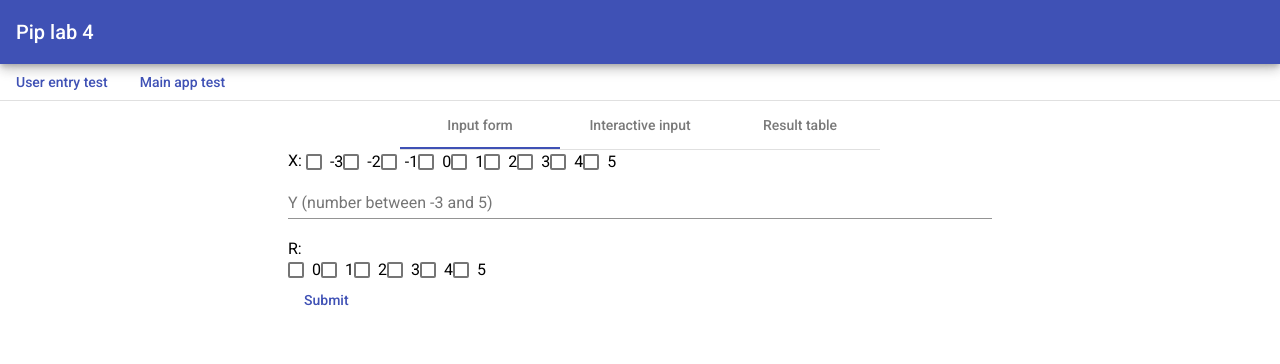
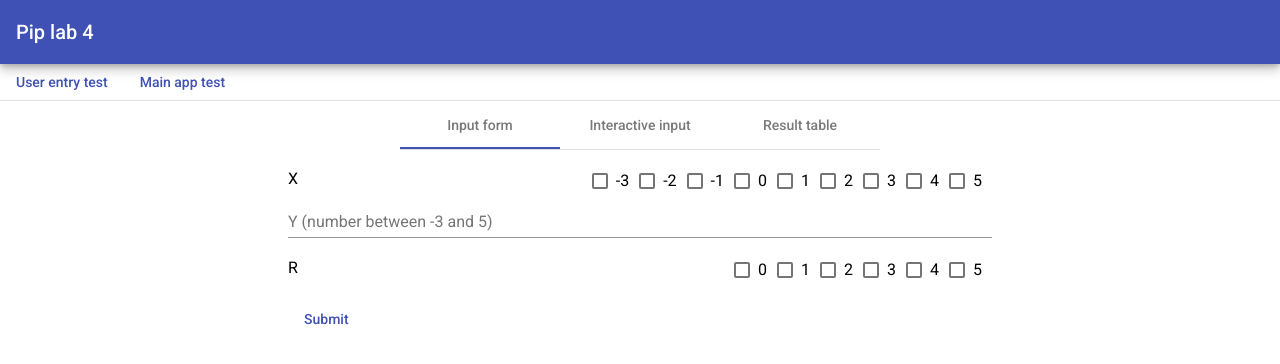
Before and after one commit to quangloc99/itmo-webdev-course-lab4, an Angular app in the folder src/main/webapp-src/: page /main-app in a window 1280 px wide. Shown: the top 364 px of the page. Built offline with nearby package versions, Linux system fonts and the light colour scheme.

Commit message:
Align element for input-form component.

```diff
--- a/src/main/webapp-src/src/app/app.component.ts
+++ b/src/main/webapp-src/src/app/app.component.ts
@@ -1,10 +1,23 @@
-import { Component } from '@angular/core';
+import { Component, OnInit } from '@angular/core';
+import {screenSizeListener} from "../helpers/screen-size-listener";
 
 @Component({
   selector: 'app-root',
   templateUrl: './app.component.html',
   styleUrls: ['./app.component.css'],
 })
-export class AppComponent {
+export class AppComponent implements OnInit {
   title = 'webapp-src';
+
+  ngOnInit(): void {
+    screenSizeListener([
+      {size: 764, name: 'mobile'},
+      {size: 1138, name: 'tablet'},
+      {size: Infinity, name: 'desktop'},
+    ], (environment, oldEnvironment) => {
+      console.log(`change screen size from ${oldEnvironment} to ${environment}`);
+      if (oldEnvironment) document.body.classList.remove(oldEnvironment);
+      document.body.classList.add(environment);
+    });
+  }
 }
--- a/src/main/webapp-src/src/app/main-app/input-form/input-form.component.css
+++ b/src/main/webapp-src/src/app/main-app/input-form/input-form.component.css
@@ -0,0 +1,11 @@
+.checkbox-container {
+  display: flex;
+}
+
+:host-context(.mobile) .checkbox-container {
+  display: block;
+}
+
+.checkbox-container > * {
+  margin-right: 10px;
+}
--- a/src/main/webapp-src/src/app/main-app/input-form/input-form.component.html
+++ b/src/main/webapp-src/src/app/main-app/input-form/input-form.component.html
@@ -1,8 +1,11 @@
+<br>
 <form *ngIf="inputFieldRanges">
-  X:
-  <span *ngFor="let val of range(inputFieldRanges.x.min, inputFieldRanges.x.max + 1, inputFieldRanges.x.step)">
-    <mat-checkbox>{{val}}</mat-checkbox>
-  </span> <br>
+  <span class="checkbox-container" [style.width.%]="100">
+    X <div class="spacer"></div>
+    <mat-checkbox *ngFor="let val of range(inputFieldRanges.x.min, inputFieldRanges.x.max + 1, inputFieldRanges.x.step)">
+      {{val}}
+    </mat-checkbox>
+  </span>
   <mat-form-field>
     <input matInput placeholder="Y (number between {{inputFieldRanges.y.min}} and {{inputFieldRanges.y.max}})"
            type="number"
@@ -11,10 +14,12 @@
            step="any"
     />
   </mat-form-field>
-  R:
-  <br>
-  <span *ngFor="let val of range(inputFieldRanges.r.min, inputFieldRanges.r.max + 1, inputFieldRanges.r.step)">
-    <mat-checkbox>{{val}}</mat-checkbox>
+
+  <span class="checkbox-container" [style.width.%]="100">
+    R <div class="spacer"></div>
+    <mat-checkbox  *ngFor="let val of range(inputFieldRanges.r.min, inputFieldRanges.r.max + 1, inputFieldRanges.r.step)">
+      {{val}}
+    </mat-checkbox>
   </span> <br>
 
   <button mat-button type="submit" color="primary">Submit</button>
--- a/src/main/webapp-src/src/styles.css
+++ b/src/main/webapp-src/src/styles.css
@@ -1,10 +1,16 @@
 /* You can add global styles to this file, and also import other style files */
+@import "~@angular/material/prebuilt-themes/indigo-pink.css";
+
 :root {
   --hit-color: #80c644;
   --not-hit-color: #c6362e;
 }
 
-@import "~@angular/material/prebuilt-themes/indigo-pink.css";
+.spacer {
+  /* This fills the remaining space, by using flexbox.
+     Every toolbar row uses a flexbox row layout. */
+  flex: 1 1 auto;
+}
 
 html, body { height: 100%; }
 body { margin: 0; font-family: Roboto, "Helvetica Neue", sans-serif; }
```
